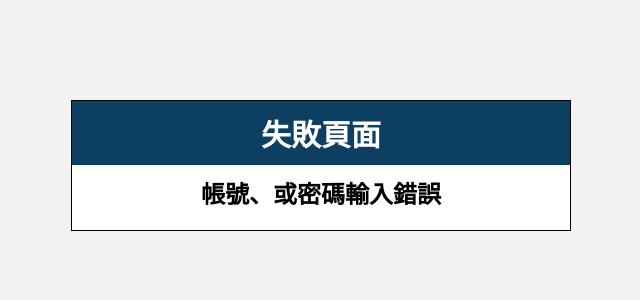
After one commit to 54Laichu/WeHelpBootcam2024, a FastAPI app: template Stage1/week4/templates/error.html in a window 1280 px wide. The commit adds this page. Shown: the top 300 px of the page, without its empty margins (319-959 px from the left). Run offline with FastAPI, Linux system fonts and the light colour scheme; the template is opened without the code that fills it, so the values that code supplies are empty.

Commit message:
feat: week4 task2

```diff
--- a/Stage1/week4/main.py
+++ b/Stage1/week4/main.py
@@ -1,7 +1,8 @@
-from fastapi import FastAPI, Request
-from fastapi.responses import HTMLResponse
+from fastapi import FastAPI, Request, Form, status
+from fastapi.responses import HTMLResponse, RedirectResponse, ORJSONResponse
 from fastapi.staticfiles import StaticFiles
 from fastapi.templating import Jinja2Templates
+from typing import Annotated
 
 app = FastAPI()
 
@@ -12,3 +13,21 @@ templates = Jinja2Templates(directory="templates")
 @app.get("/", response_class=HTMLResponse)
 async def home(request: Request):
     return templates.TemplateResponse("home.html", {"request": request})
+
+@app.post("/signin")
+async def signin(request: Request, username: Annotated[str, Form(...)], password: Annotated[str, Form(...)]):
+    if not username or not password:
+        return RedirectResponse(url="/error?message=Please enter username and password", status_code=status.HTTP_400_BAD_REQUEST)
+
+    if username == "test" and password == "test":
+        return RedirectResponse(url="/member", status_code=status.HTTP_302_FOUND)
+    else:
+        return RedirectResponse(url="/error?message=WrongInfo", status_code=status.HTTP_303_SEE_OTHER)
+
+@app.get("/member", response_class=HTMLResponse)
+async def member(request: Request):
+    return templates.TemplateResponse("member.html", {"request": request})
+
+@app.get("/error", response_class=HTMLResponse)
+async def error(request: Request):
+    return templates.TemplateResponse("error.html", {"request": request})
--- /dev/null
+++ b/Stage1/week4/templates/error.html
@@ -0,0 +1,18 @@
+<!DOCTYPE html>
+<html>
+<head>
+  <title>Home Page</title>
+  <link rel="stylesheet" href="{{ url_for('static', path='/css/style.css') }}">
+  <script src="{{ url_for('static', path='/js/script.js') }}"></script>
+</head>
+<body>
+  <div class="container">
+    <div class="formHeader">
+      <h1>失敗頁面</h1>
+    </div>
+    <div class="formBody">
+      <h2>帳號、或密碼輸入錯誤</h2>
+    </div>
+  </div>
+</body>
+</html>
--- a/Stage1/week4/templates/home.html
+++ b/Stage1/week4/templates/home.html
@@ -21,7 +21,7 @@
           <input type="password" name="password" placeholder="Password" required><br>
         </label>
         <input type="checkbox" id="checkbox" required> 同意條款<br>
-        <input type="submit" value="Sign In">
+        <input type="submit" value="Sign In" class="btn">
       </form>
     </div>
   </div>
```
Also changed, not shown: Stage1/week4/templates/member.html (added, +18 -0 lines).
